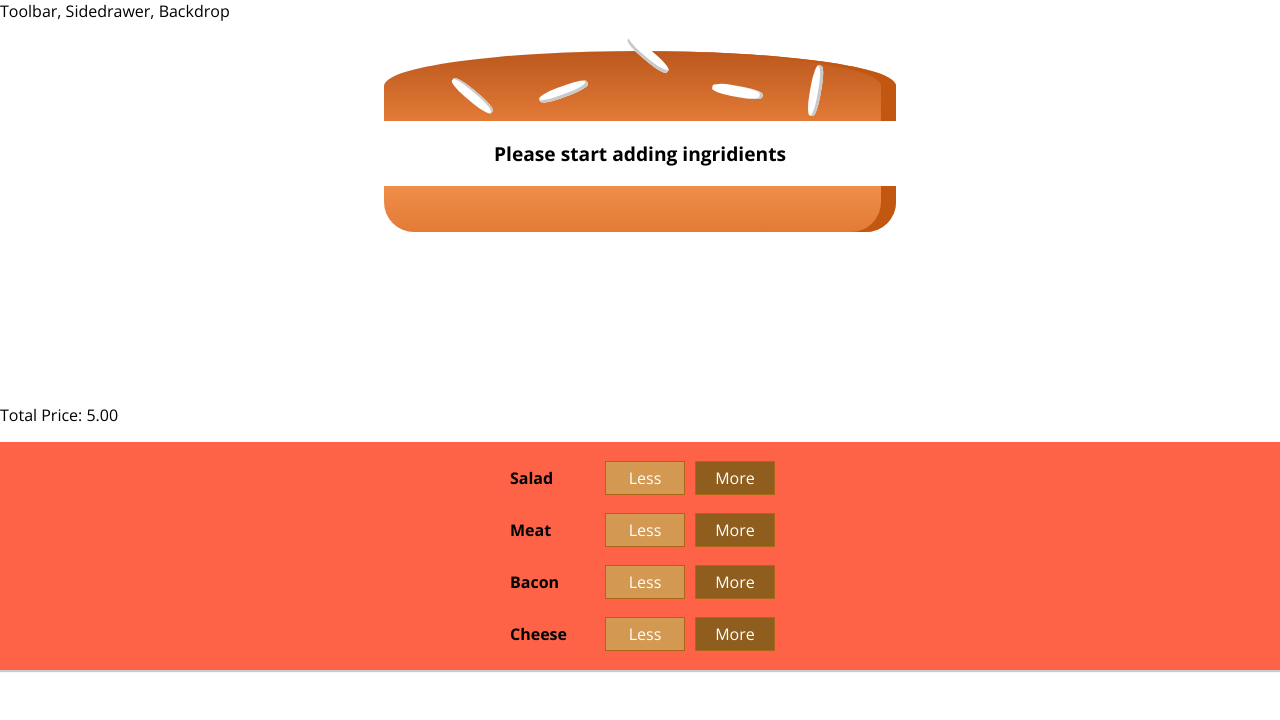
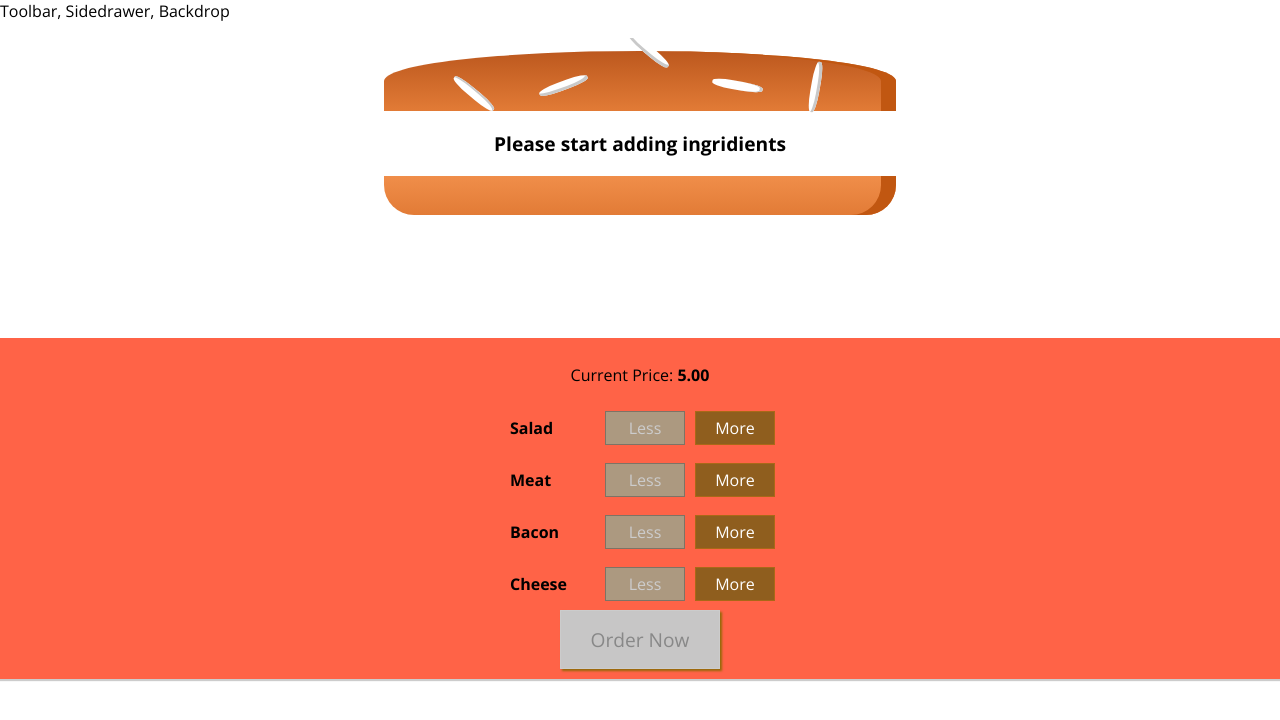
Before and after one commit to mmoscalu/burger-react, a React app: page / in a window 1280 px wide. Shown: the top 720 px of the page. Built offline with nearby package versions, Linux system fonts and the light colour scheme.

Commit message:
add checkout

```diff
--- a/src/components/Burger/BuildControls/BuildControl/BuildControl.js
+++ b/src/components/Burger/BuildControls/BuildControl/BuildControl.js
@@ -4,7 +4,10 @@
 const buildControl = (props) => (
     <div className={classes.BuildControl}>
         <div className={classes.Label}>{props.label}</div>
-        <button className={classes.Less} onClick={props.removed}>Less</button>
+        <button
+            className={classes.Less}
+            onClick={props.removed}
+            disabled={props.disabled}>Less</button>
         <button className={classes.More} onClick={props.added}>More</button>
     </div>
 );
--- a/src/components/Burger/BuildControls/BuildControls.css
+++ b/src/components/Burger/BuildControls/BuildControls.css
@@ -8,3 +8,45 @@
     margin: auto;
     padding: 10px 0;
 }
+
+
+.OrderButton {
+    background-color: #DAD735;
+    outline: none;
+    cursor: pointer;
+    border: 1px solid #966909;
+    color: #966909;
+    font-family: inherit;
+    font-size: 1.2em;
+    padding: 15px 30px;
+    box-shadow: 2px 2px 2px #966909;
+}
+
+.OrderButton:hover, .OrderButton:active {
+    background-color: #A0DB41;
+    border: 1px solid #966909;
+    color: #966909;
+}
+
+.OrderButton:disabled {
+    background-color: #C7C6C6;
+    cursor: not-allowed;
+    border: 1px solid #ccc;
+    color: #888888;
+}
+
+.OrderButton:not(:disabled) {
+    animation: enable 0.3s linear;
+}
+
+@keyframes enable {
+    0% {
+        transform: scale(1);
+    }
+    60% {
+        transform: scale(1.1);
+    }
+    100% {
+        transform: scale(1);
+    }
+}
--- a/src/components/Burger/BuildControls/BuildControls.js
+++ b/src/components/Burger/BuildControls/BuildControls.js
@@ -11,14 +11,21 @@
 
 const buildControls = (props) => (
     <div className={classes.BuildControls}>
+        <p>Current Price: <strong>{props.totalPrice.toFixed(2)}</strong></p>
         {controls.map(_control => {
             return <BuildControl
                 key={_control.label}
                 label={_control.label}
                 added={() => props.ingridientAdded(_control.type)}
                 removed={() => props.ingridientRemoved(_control.type)}
+                disabled={props.disabled[_control.type]}
                 />
         })}
+        <button
+                className={classes.OrderButton}
+                disabled={!props.purchasable}
+                onClick={props.ordered}
+                >Order Now</button>
     </div>
 );
 
--- a/src/components/Burger/Burger.css
+++ b/src/components/Burger/Burger.css
@@ -1,7 +1,7 @@
 .Burger {
     width: 50%;
     margin: auto;
-    height: 350px;
+    height: 300px;
     overflow-y: auto;
     text-align: center;
     font-weight: bold;
--- /dev/null
+++ b/src/components/Burger/OrderSummary/OrderSummary.js
@@ -0,0 +1,24 @@
+import React from 'react';
+import Aux from '../../../hoc/Aux';
+
+const orderSummary = (props) => {
+    const ingridientsSummary = Object.keys(props.ingridients)
+        .map(igKey => {
+        return (
+            <li key={igKey}>
+                <span style={{textTransform: 'capitalize'}}>{igKey}</span>: {props.ingridients[igKey]}
+            </li>)
+        })
+    return (
+        <Aux>
+            <h3>Your Order</h3>
+            <p>A delicious burger with the following ingtidients:</p>
+            <ul>
+                {ingridientsSummary}
+            </ul>
+            <p>Continue to checkout?</p>
+        </Aux>
+    );
+}
+
+export default orderSummary;
--- /dev/null
+++ b/src/components/UI/Modal/Modal.css
@@ -0,0 +1,20 @@
+.Modal {
+    position: fixed;
+    z-index: 500;
+    background-color: white;
+    width: 70%;
+    border: 1px solid #ccc;
+    box-shadow: 1px 1px 1px black;
+    padding: 16px;
+    left: 15%;
+    top: 30%;
+    box-sizing: border-box;
+    transition: all 0.3s ease-out;
+}
+
+@media (min-width: 600px) {
+    .Modal {
+        width: 500px;
+        left: calc(50% - 250px);
+    }
+}
--- /dev/null
+++ b/src/components/UI/Modal/Modal.js
@@ -0,0 +1,15 @@
+import React from 'react';
+import classes from './Modal.css';
+
+const modal = (props) => (
+    <div
+        className={classes.Modal}
+        style={{
+            transform: props.show ? 'translateY(0)' : 'translateY(-100vh)',
+            opacity: props.show ? '1' : '0'
+        }}>
+        {props.children}
+    </div>
+);
+
+export default modal;
--- a/src/containers/BurgerBuilder/BurgerBuilder.js
+++ b/src/containers/BurgerBuilder/BurgerBuilder.js
@@ -2,6 +2,8 @@
 import Aux from '../../hoc/Aux';
 import Burger from '../../components/Burger/Burger';
 import BuildControls from '../../components/Burger/BuildControls/BuildControls';
+import Modal from '../../components/UI/Modal/Modal';
+import OrderSummary from '../../components/Burger/OrderSummary/OrderSummary';
 
 const INGREDIENTS_PRICE = {
     salad: 0.5,
@@ -19,7 +21,20 @@
             cheese: 0,
             bacon: 0
         },
-        totalPrice: 5
+        totalPrice: 5,
+        purchasable: false,
+        purchasing: false
+    }
+
+    updatePurchasableState(ingridients) {
+        const sum = Object.keys(ingridients)
+            .map(igKey => {
+                return ingridients[igKey];
+            })
+            .reduce((sum, element) => {
+                return sum + element;
+            }, 0)
+        this.setState({ purchasable: sum > 0 })
     }
 
     addIngridientsHandler = (type) => {
@@ -33,6 +48,7 @@
         const oldPrice = this.state.totalPrice;
         const newPrice = oldPrice + priceAddition;
         this.setState({totalPrice: newPrice, ingridients: updatedIngridients});
+        this.updatePurchasableState(updatedIngridients);
     }
 
     removeIngridientsHandler = (type) => {
@@ -47,16 +63,35 @@
         const oldPrice = this.state.totalPrice;
         const newPrice = oldPrice - priceDeduction;
         this.setState({totalPrice: newPrice, ingridients: updatedIngridients});
+        this.updatePurchasableState(updatedIngridients);
+    }
+
+    purchasingHandler = () => {
+        this.setState({purchasing: true});
     }
 
     render() {
+        const disabledInfo = {
+            ...this.state.ingridients
+        }
+
+        for (let key in disabledInfo) {
+            disabledInfo[key] = disabledInfo[key] <= 0;
+        }
+
         return (
             <Aux>
+                <Modal show={this.state.purchasing}>
+                    <OrderSummary ingridients={this.state.ingridients}/>
+                </Modal>
                 <Burger ingridients={this.state.ingridients} />
-                <p>Total Price: {this.state.totalPrice.toFixed(2)}</p>
                 <BuildControls
                     ingridientAdded ={this.addIngridientsHandler}
                     ingridientRemoved={this.removeIngridientsHandler}
+                    disabled={disabledInfo}
+                    purchasable={this.state.purchasable}
+                    ordered={this.purchasingHandler}
+                    totalPrice={this.state.totalPrice}
                 />
             </Aux>
         )
```
